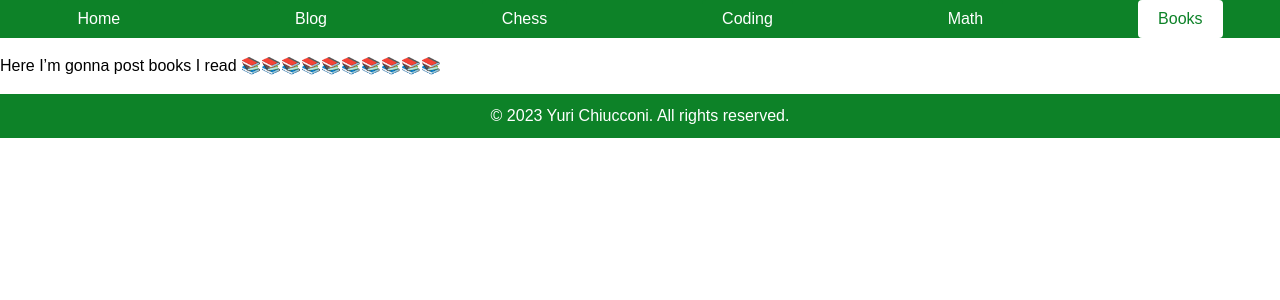
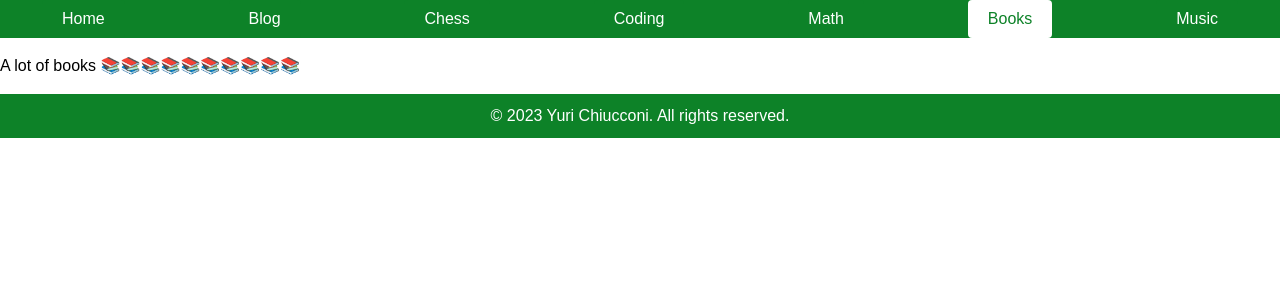
Before and after one commit to ychiucco/ychiucco.github.io, a Jekyll site: the page built from books.md, in a window 1280 px wide. Shown: the top 300 px of the page. Built offline with Jekyll 4.4.1, drawn with Linux system fonts in a browser that asks for light colours.

Commit message:
add music

```diff
--- a/_data/navigation.yml
+++ b/_data/navigation.yml
@@ -10,3 +10,5 @@
   link: /math.html
 - name: Books
   link: /books.html
+- name: Music
+  link: /music.html
--- a/books.md
+++ b/books.md
@@ -3,5 +3,4 @@ layout: default
 title: Books
 ---
 
-Here I'm gonna post books I read
-📚📚📚📚📚📚📚📚📚📚
+A lot of books 📚📚📚📚📚📚📚📚📚📚
```
Also changed, not shown: music.md (added, +8 -0 lines).
